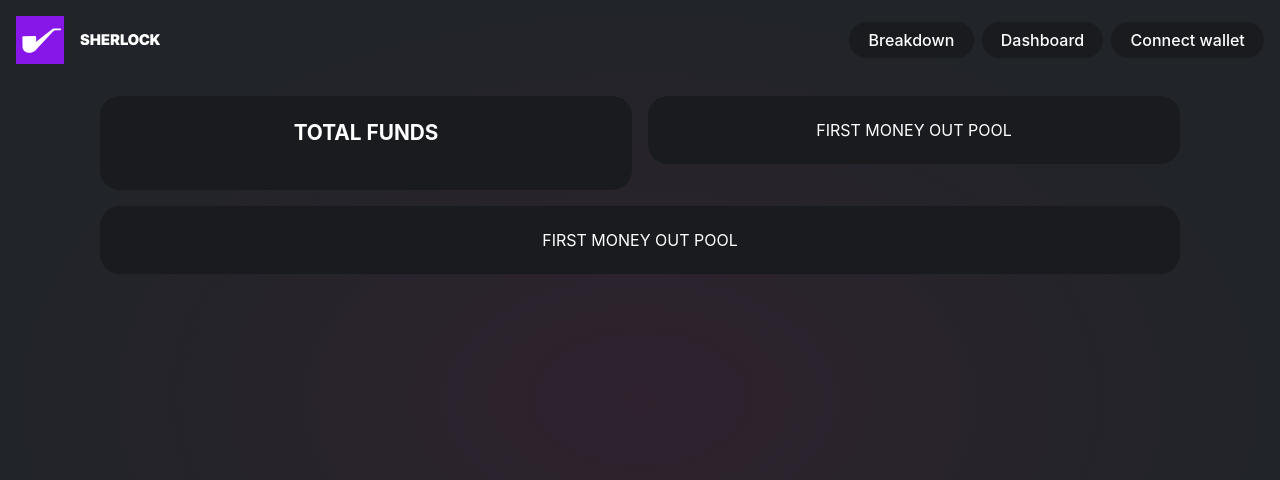
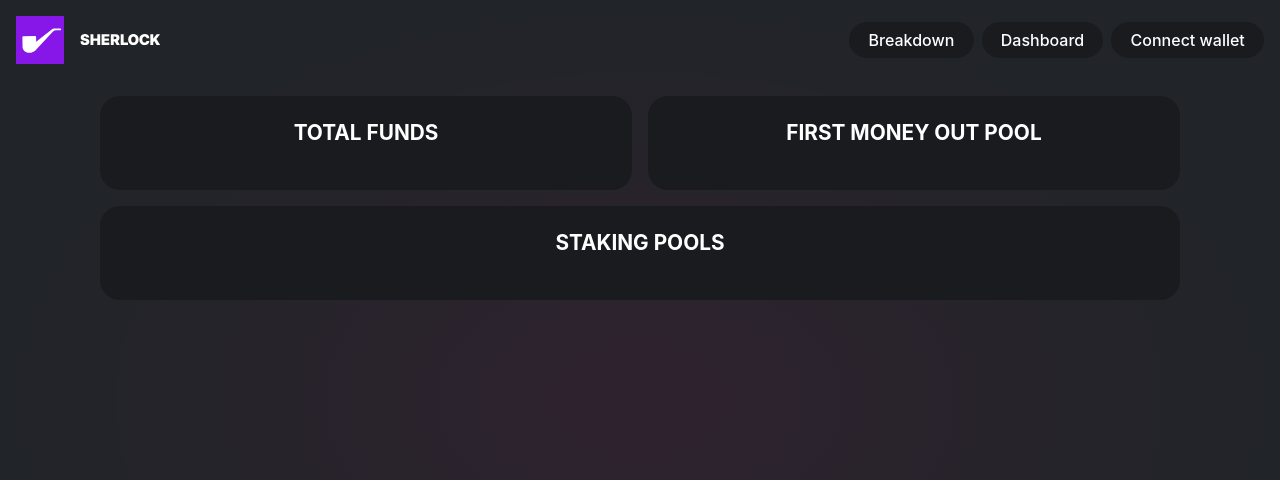
Before and after one commit to frimoldi/sherlock-ui, a React (Create React App) app: page / in a window 1280 px wide. Shown: the top 480 px of the page. Built offline with nearby package versions, Linux system fonts and the light colour scheme.

Commit message:
display total funds as USD currency

```diff
--- a/package.json
+++ b/package.json
@@ -9,11 +9,13 @@
     "@typechain/ethers-v5": "^8.0.5",
     "@types/jest": "^27.4.0",
     "@types/node": "^16.11.19",
+    "@types/numeral": "^2.0.2",
     "@types/react": "^17.0.38",
     "@types/react-dom": "^17.0.11",
     "classnames": "^2.3.1",
     "ethers": "^5.5.2",
     "node-sass": "^7.0.1",
+    "numeral": "^2.0.6",
     "react": "^17.0.2",
     "react-dom": "^17.0.2",
     "react-scripts": "5.0.0",
--- a/src/pages/Dashboard/Dashboard.tsx
+++ b/src/pages/Dashboard/Dashboard.tsx
@@ -10,9 +10,18 @@ import {
   SHERLOCK_SMART_CONTRACT_ADDRESS,
   USDC_SMART_CONTRACT_ADDRESS,
 } from "../../utils/settings"
+import { formatBigNumber } from "../../utils/numbers"
+
+const currencyFormatter = new Intl.NumberFormat("en-US", {
+  style: "currency",
+  currency: "USD",
+  maximumFractionDigits: 2,
+})
 
 export const Dashboard = () => {
   const [poolBalance, setPoolBalance] = useState<ethers.BigNumber>()
+  const [firstMoneyOut, setFirstMoneyOut] = useState<ethers.BigNumber>()
+
   useEffect(() => {
     const loadPoolData = async () => {
       try {
@@ -27,15 +36,19 @@ export const Dashboard = () => {
         const usdcBalance = await sherlock.getStakersPoolBalance(
           USDC_SMART_CONTRACT_ADDRESS
         )
+        const usdcFirstMoneyOut = await sherlock.getFirstMoneyOut(
+          USDC_SMART_CONTRACT_ADDRESS
+        )
 
         setPoolBalance(usdcBalance)
+        setFirstMoneyOut(usdcFirstMoneyOut)
       } catch (error) {
         console.log(error)
       }
     }
 
     loadPoolData()
-  })
+  }, [])
 
   return (
     <div className={styles.Dashboard}>
@@ -43,16 +56,21 @@ export const Dashboard = () => {
         <div className={styles.box}>
           <Card>
             <h2>TOTAL FUNDS</h2>
-            <span>{poolBalance?.toString()}</span>
+            <span>{poolBalance && formatBigNumber(poolBalance)}</span>
           </Card>
         </div>
         <div className={styles.box}>
-          <Card>FIRST MONEY OUT POOL</Card>
+          <Card>
+            <h2>FIRST MONEY OUT POOL</h2>
+            <span>{firstMoneyOut && formatBigNumber(firstMoneyOut)}</span>
+          </Card>
         </div>
       </div>
       <div className={styles.row}>
         <div className={styles.box}>
-          <Card>FIRST MONEY OUT POOL</Card>
+          <Card>
+            <h2>STAKING POOLS</h2>
+          </Card>
         </div>
       </div>
     </div>
--- /dev/null
+++ b/src/utils/numbers.ts
@@ -0,0 +1,11 @@
+import { BigNumberish, ethers } from "ethers"
+import numeral from "numeral"
+
+export const formatBigNumber = (
+  bigNumber: ethers.BigNumberish,
+  unitName: BigNumberish = 6
+): string => {
+  const bigNumberAsString = ethers.utils.formatUnits(bigNumber, unitName)
+
+  return numeral(bigNumberAsString).format("$0,0.00")
+}
```
Also changed, not shown: 1 other file (tests, documents, lock files or other folders).
